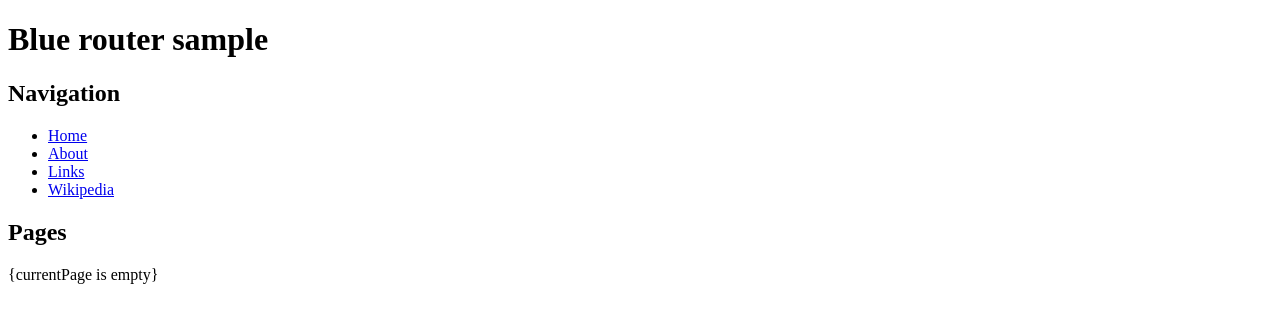
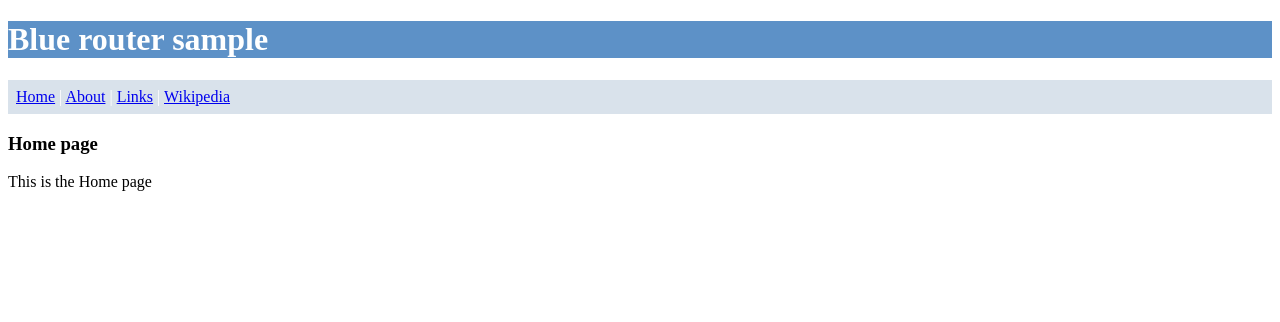
Before and after one commit to davidcana/zzRouter, a website: page samples/sample.html in a window 1280 px wide. Drawn offline with Linux system fonts and the light colour scheme; files that its build step writes are made by us from their sources.

Commit message:
Some look improvements done so sample.html file. New file added: sample.css.

```diff
--- /dev/null
+++ b/samples/sample.css
@@ -0,0 +1,11 @@
+
+h1 {
+    background-color:#5d91c7;
+    color: white;
+}
+
+nav {
+    background-color:#d9e2eb;
+    color: white;
+    padding: .5em;
+}
--- a/samples/sample.html
+++ b/samples/sample.html
@@ -4,26 +4,23 @@
         <meta charset="utf-8">
         <title>Blue router sample</title>
 
-        <script src="/build/src/blueRouter.js" defer></script>
-        <script src="/build/src/router.js" defer></script>
-        <script src="/build/src/urlManager.js" defer></script>
-        <script src="/build/samples/sample.js" defer></script>
-        <style>
+        <script src="/src/blueRouter.js" defer></script>
+        <script src="/src/router.js" defer></script>
+        <script src="/src/urlManager.js" defer></script>
+        <script src="/samples/sample.js" defer></script>
 
-        </style>
+        <link href="/samples/sample.css" rel="stylesheet">
     </head>
     <body>
         <h1>Blue router sample</h1>
 
-        <h2>Navigation</h2>
-        <ul>
-            <li><a href="!">Home</a></li>
-            <li><a href="!about">About</a></li>
-            <li><a href="!links">Links</a></li>
-            <li><a href="https://www.wikipedia.org">Wikipedia</a></li>
-        </ul>
+        <nav>
+            <a href="!">Home</a> |
+            <a href="!about">About</a> |
+            <a href="!links">Links</a> |
+            <a href="https://www.wikipedia.org">Wikipedia</a>
+        </nav>
 
-        <h2>Pages</h2>
         <div class="pages" id="pages">
             <div class="currentPage" id="currentPage">{currentPage is empty}</div>
         </div>
```
